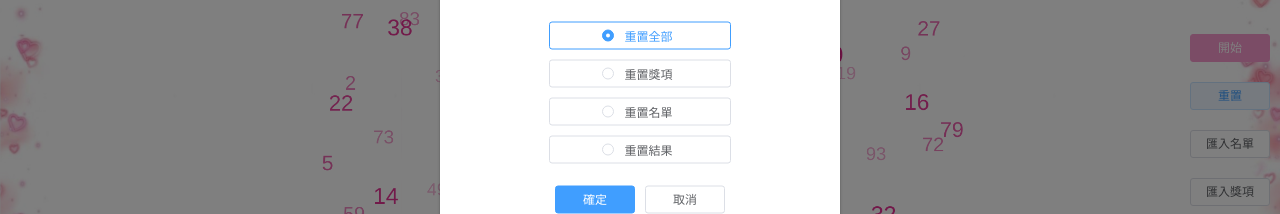
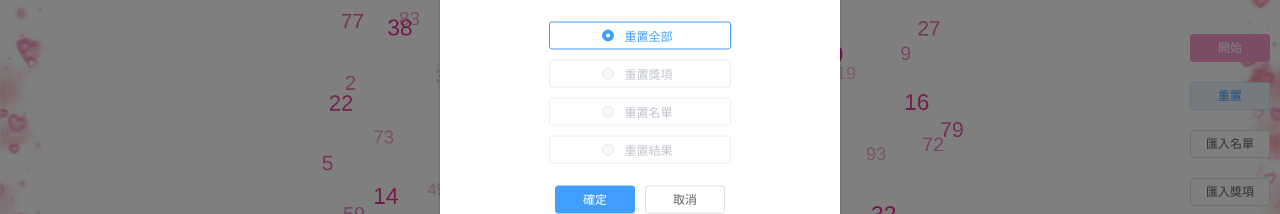
Before and after one commit to jamielee1999/draw, a Vue app: page / in a window 1280 px wide. Both pictures are taken after a click on the button "重置". Shown: the part 305-519 px from the top of the page. Built offline with nearby package versions, Linux system fonts and the light colour scheme; a small style sheet from the web is missing.

Commit message:
重置設定啟用條件設定

```diff
--- a/src/components/Tool.vue
+++ b/src/components/Tool.vue
@@ -222,12 +222,21 @@
         <el-form-item>
           <el-radio-group v-model="removeInfo.type">
             <el-radio border :label="0">重置全部</el-radio>
-            <el-radio border :label="1">重置獎項</el-radio>
-            <el-radio border :label="2">重置名單</el-radio>
+            <el-radio border :label="1" :disabled="lottery.length === 0"
+              >重置獎項</el-radio
+            >
+            <el-radio border :label="2" :disabled="list.length === 0"
+              >重置名單</el-radio
+            >
             <!--
             <el-radio border :label="3">重置照片</el-radio>
             -->
-            <el-radio border :label="4">重置結果</el-radio>
+            <el-radio
+              border
+              :label="4"
+              :disabled="Object.keys(result).length === 0"
+              >重置結果</el-radio
+            >
           </el-radio-group>
         </el-form-item>
         <div class="footer">
```
